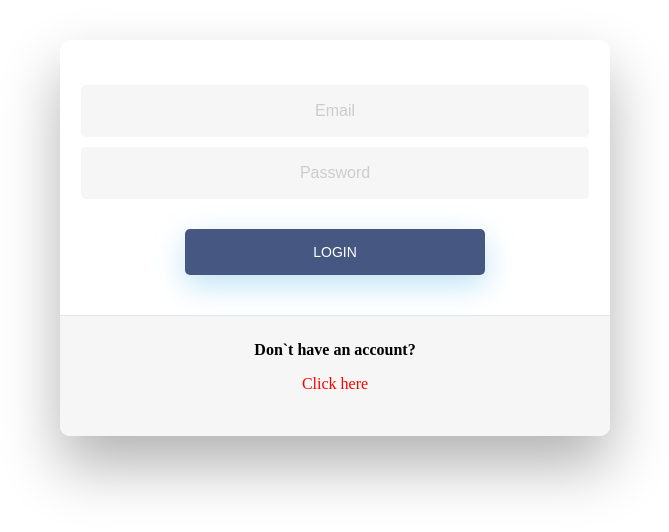
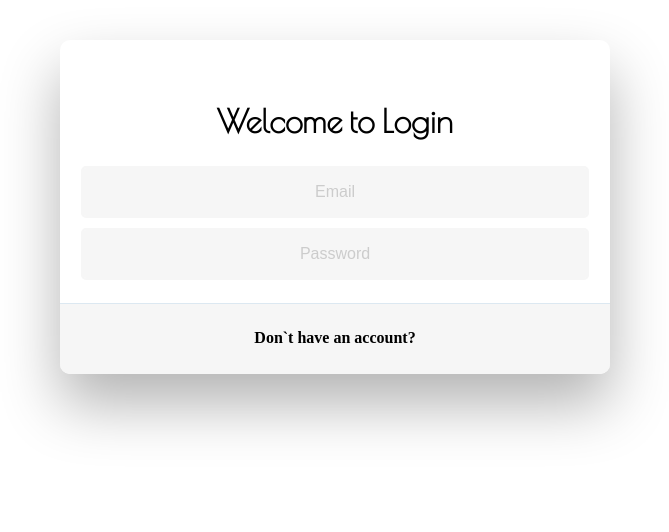
Before and after one commit to auroram24/LoginProject, an Angular app: page / in a window 1280 px wide. Shown: the part 106-638 px from the top of the page, without its empty margins (325-994 px from the left). Built offline with nearby package versions, Linux system fonts and the light colour scheme.

Commit message:
Hide button and title add
version 1.2

```diff
--- a/src/app/login/login.component.css
+++ b/src/app/login/login.component.css
@@ -1,4 +1,6 @@
-
+h1{
+  font-family: 'Poiret One', cursive;
+}
 
 
 a {
--- a/src/app/login/login.component.html
+++ b/src/app/login/login.component.html
@@ -1,6 +1,10 @@
+<link href="https://fonts.googleapis.com/css?family=Poiret+One&display=swap" rel="stylesheet">
+
 <div class="wrapper fadeInDown">
   <div id="formContent">
     <form #fff="ngForm">
+
+      <h1>{{formShow? 'Welcome to Login': 'Welcome to register'}}</h1>
 
       <input
         type="email"
@@ -54,6 +58,7 @@
 
 
       <button
+        *ngIf="email.valid && email.touched"
         type="submit"
         (click)="submitButton()"
       >
@@ -70,13 +75,13 @@
     </form>
 
 
-
+    <br>
     <div id="formFooter">
       <span
       class="underlineHover"
       (click)="changeMode()"
       >
-        <strong>{{formShow? 'Don`t have an account?': 'Already have an account?' }} </strong><p style="color: red">Click here</p>
+        <strong>{{formShow? 'Don`t have an account?': 'Already have an account?' }} </strong>
       </span>
     </div>
 
--- a/src/app/login/login.component.ts
+++ b/src/app/login/login.component.ts
@@ -13,6 +13,7 @@ export class LoginComponent implements OnInit {
   @ViewChild('fff', {static: true}) ourForm: NgForm;
 
   formShow = true;
+
 
 
   constructor(
```
